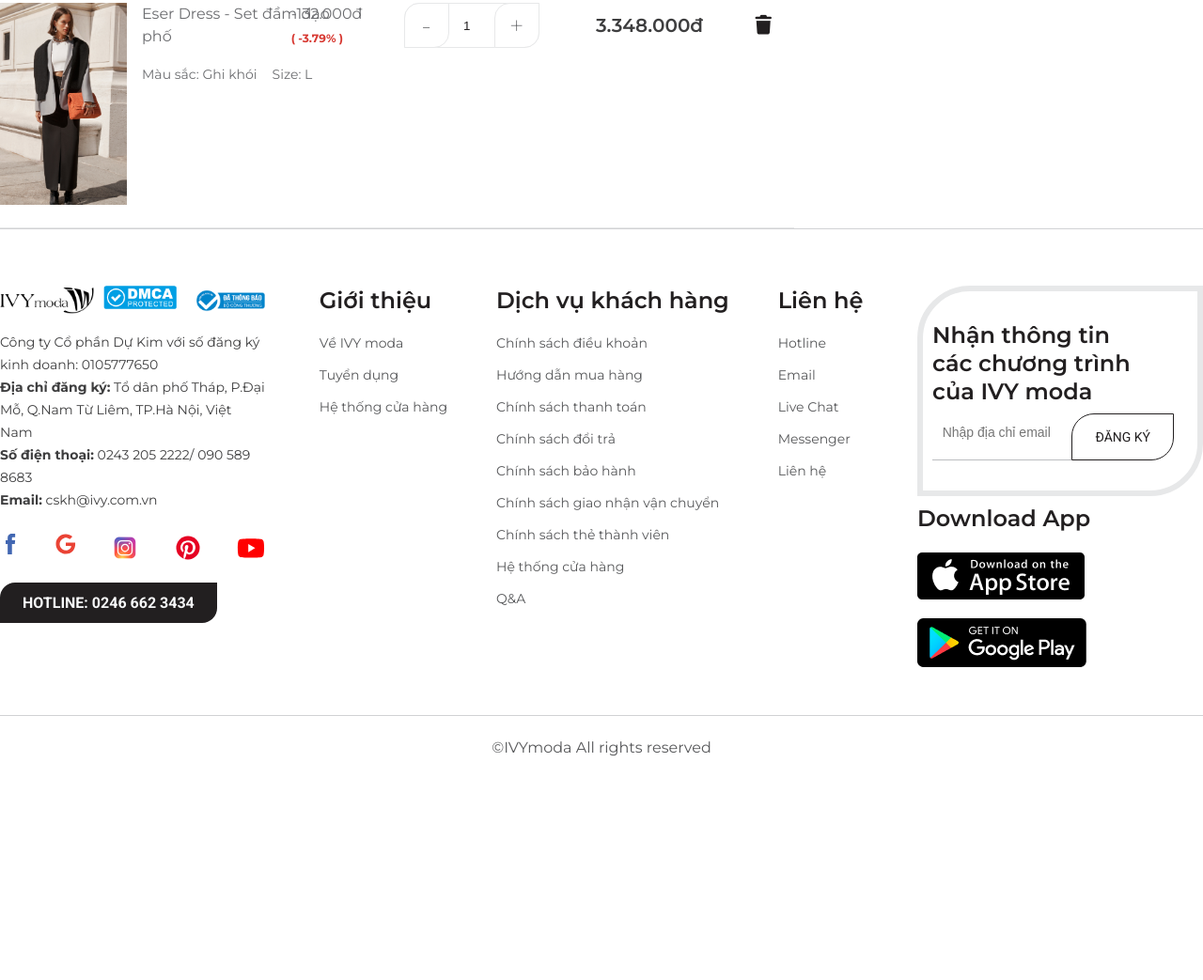
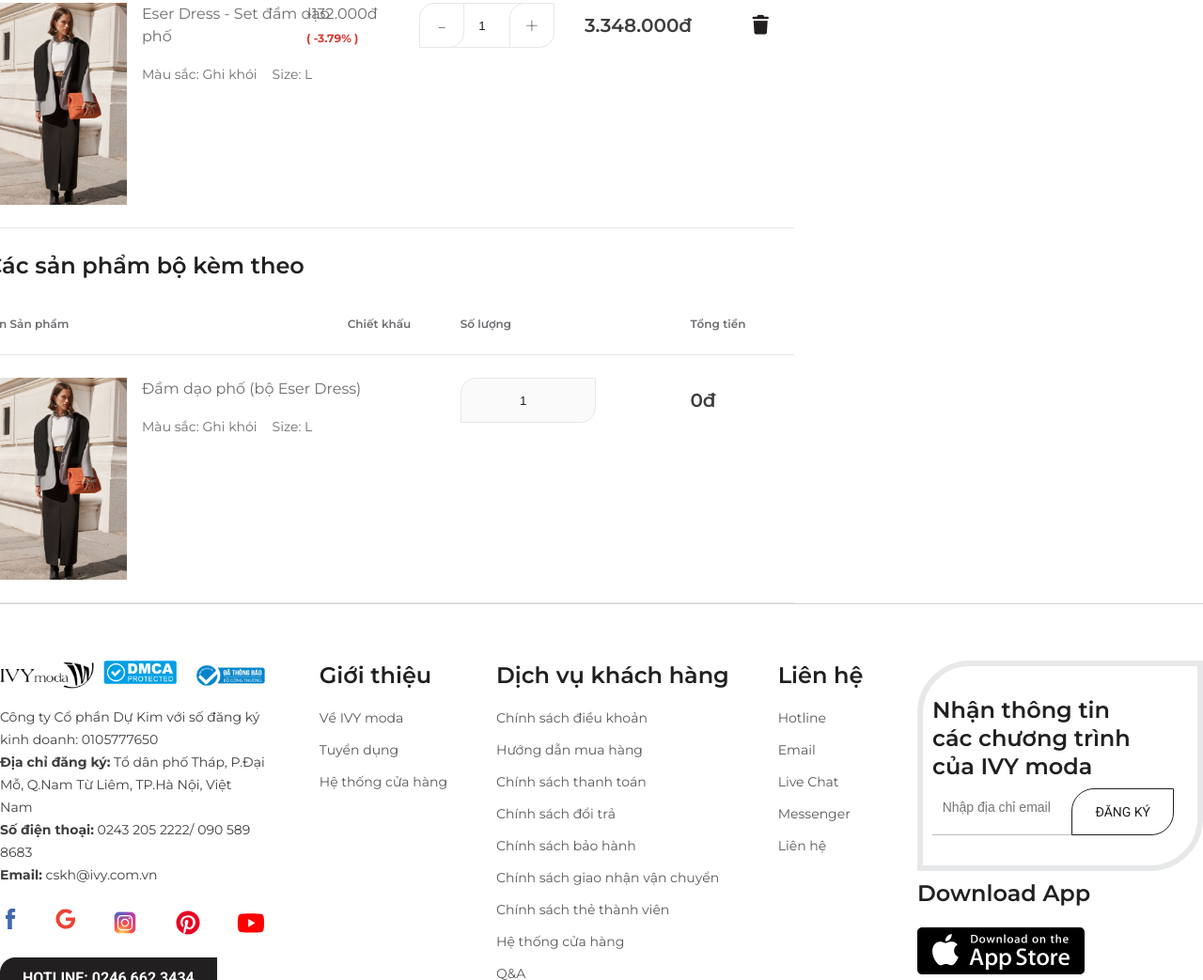
Before and after one commit to weii1501/ivymoda, a website: page pages/giohang/index.html in a window 1280 px wide. Shown: the part 909-1952 px from the top of the page at 94% size. Before the commit the page ends 1739 px from the top, so only its background shows below. Drawn offline with nearby package versions, Linux system fonts and the light colour scheme; files that its build step writes are made by us from their sources.

Commit message:
gio hang full

```diff
--- a/css/main.css
+++ b/css/main.css
@@ -2098,6 +2098,10 @@ img.hidden {
     position: relative;
 }
 
+.cart__table tr td:nth-child(3) {
+    width: 10%;
+}
+
 .cart__list .cart__table th:first-child, .cart__list .cart__table td:first-child, .cart__list--attach .cart__table--attach th:first-child, .cart__list--attach .cart__table--attach td:first-child {
     text-align: left;
     width: auto;
@@ -2402,3 +2406,7 @@ input[type=number] {
     font-size: 16px;
     line-height: 24px;
 }
+
+.pt-4, .py-4 {
+    padding-top: 1.5rem!important;
+}
--- a/pages/giohang/index.html
+++ b/pages/giohang/index.html
@@ -431,7 +431,7 @@
 
             <!-- brand -->
             <div class="site-brand">
-                <a href="#">
+                <a href="/pages/index.html">
                     <img src="../../assets/img/logo/logo.png" alt="Trang chủ | IVY moda">
                 </a>
             </div>
@@ -798,6 +798,54 @@
                                         </tbody>
                                     </table>
                                 </div>
+
+                                <div class="cart__list--attach">
+                                    <h2 class="cart-title pt-4">Các sản phẩm bộ kèm theo</h2>
+                                    <table class="cart__table--attach">
+                                        <thead>
+                                            <tr>
+                                                <th>Tên Sản phẩm</th>
+                                                <th>Chiết khấu</th>
+                                                <th>Số lượng</th>
+                                                <th>Tổng tiền</th>
+                                            </tr>
+                                        </thead>
+
+                                        <tbody>
+                                            <tr>
+                                                <td>
+                                                    <div class="cart__product-item">
+                                                        <div class="cart__product-item__img">
+                                                            <a href="#"><img src="../../assets/img/products/detail1.jpeg" alt="Đầm dạo phố (bộ Eser Dress)"></a>
+                                                        </div>
+                                                        <div class="cart__product-item__content">
+                                                            <a href="#">
+                                                                <h3 class="cart__product-item__title">
+                                                                    Đầm dạo phố (bộ Eser Dress)
+                                                                </h3>
+                                                            </a>
+                                                            <div class="cart__product-item__properties">
+                                                                <p>Màu sắc: <span>Ghi khói</span></p>
+                                                                <p>Size: <span style="text-transform: uppercase">l</span></p>
+                                                            </div>
+                                                        </div>
+                                                    </div>
+                                                </td>
+                                                <td class="cart-sale-price">
+
+                                                </td>
+                                                <td>
+                                                    <div class="product-detail__quantity-input">
+                                                        <input type="number" value="1" disabled="" readonly="">
+                                                    </div>
+                                                </td>
+                                                <td>
+                                                    <div class="cart__product-item__price">0đ</div>
+                                                </td>
+                                            </tr>
+                                        </tbody>
+                                    </table>
+                                </div>
                             </div>
                         </div>
 
```
Lines whose indentation alone changed are shown as unchanged.
